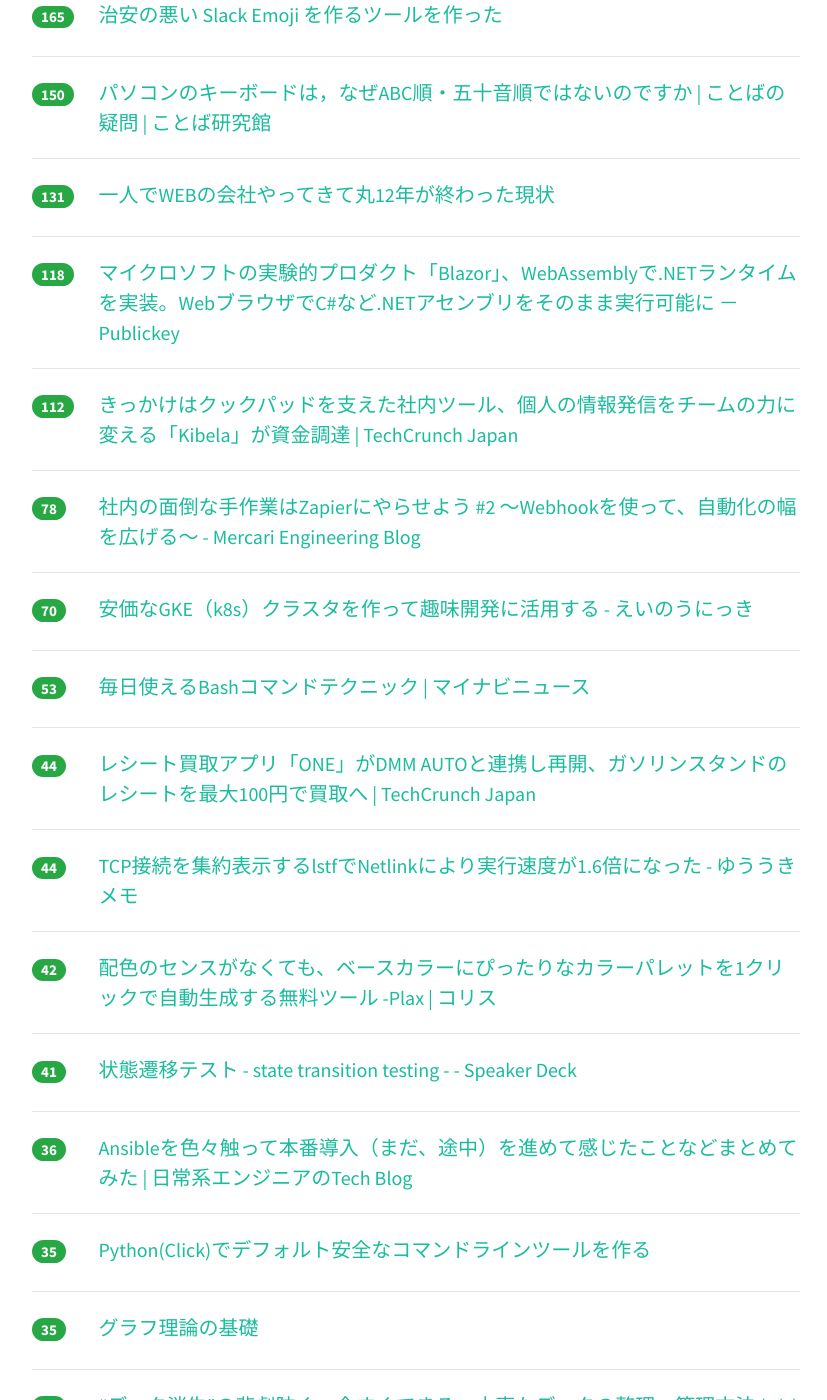
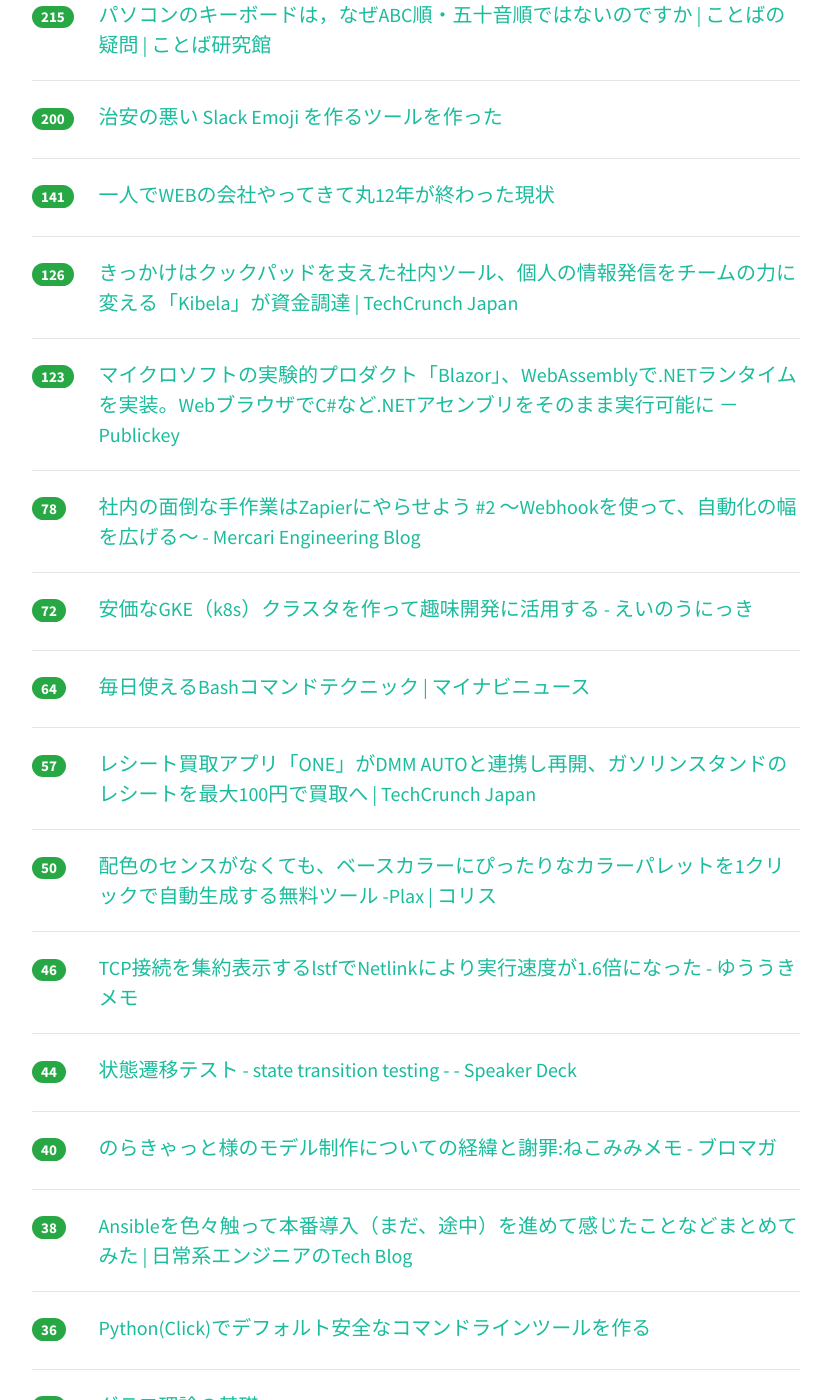
Before and after one commit to yatta47/hatena-matome-site, a Jekyll site: the page built from _posts/2018-06-18-hatena.md, in a window 1280 px wide and 1400 px high, scrolled down 652 px. Shown: the whole window, without its empty margins (224-1051 px from the left). Built offline with Jekyll 4.4.1, drawn with Linux system fonts in a browser that asks for light colours; nearby versions of some CDN libraries; some of the changed text lies outside the part shown.

Commit message:
Updated 2018-06-18

```diff
--- a/_posts/2018-06-18-hatena.md
+++ b/_posts/2018-06-18-hatena.md
@@ -1,49 +1,49 @@
 ---
 layout: post
 title:  "2018-06-18 はてぶIT"
-date:   2018-06-18 15:01:04
+date:   2018-06-18 16:01:10
 tags: [it-hotentry]
 ---
-37 件のデータあり
+39 件のデータあり
 
 <hr><div class="row">
-<div class="col-1"><span class="badge badge-pill badge-success h2">445</span></div>
+<div class="col-1"><span class="badge badge-pill badge-success h2">461</span></div>
 <div class="col-11"><a href='https://valuable.hatenablog.com/entry/masterpieces-8' target='_blank'>上級プログラマってどんな本読んでるの？中堅プログラマがマウンティング取られないための名著8選 - 世界が幸せで在ります様に</a></div>
 </div>
 <hr>
 <div class="row">
-<div class="col-1"><span class="badge badge-pill badge-success h2">242</span></div>
+<div class="col-1"><span class="badge badge-pill badge-success h2">270</span></div>
+<div class="col-11"><a href='http://kumagi.hatenablog.com/entry/queue_struggle' target='_blank'>分散キューという名の苦しみ - Software Transactional Memo</a></div>
+</div>
+<hr>
+<div class="row">
+<div class="col-1"><span class="badge badge-pill badge-success h2">258</span></div>
 <div class="col-11"><a href='https://anond.hatelabo.jp/20180617200828' target='_blank'>六本木TSUTAYAに暴言吐いてる人に書店員が暴言を吐いてみる @megg637</a></div>
 </div>
 <hr>
 <div class="row">
-<div class="col-1"><span class="badge badge-pill badge-success h2">233</span></div>
-<div class="col-11"><a href='http://kumagi.hatenablog.com/entry/queue_struggle' target='_blank'>分散キューという名の苦しみ - Software Transactional Memo</a></div>
+<div class="col-1"><span class="badge badge-pill badge-success h2">215</span></div>
+<div class="col-11"><a href='https://kotobaken.jp/qa/yokuaru/qa-35/' target='_blank'>パソコンのキーボードは，なぜABC順・五十音順ではないのですか | ことばの疑問 | ことば研究館</a></div>
 </div>
 <hr>
 <div class="row">
-<div class="col-1"><span class="badge badge-pill badge-success h2">165</span></div>
+<div class="col-1"><span class="badge badge-pill badge-success h2">200</span></div>
 <div class="col-11"><a href='https://qiita.com/zk_phi/items/8a24b8ad9d1eabd364aa' target='_blank'>治安の悪い Slack Emoji を作るツールを作った</a></div>
 </div>
 <hr>
 <div class="row">
-<div class="col-1"><span class="badge badge-pill badge-success h2">150</span></div>
-<div class="col-11"><a href='https://kotobaken.jp/qa/yokuaru/qa-35/' target='_blank'>パソコンのキーボードは，なぜABC順・五十音順ではないのですか | ことばの疑問 | ことば研究館</a></div>
-</div>
-<hr>
-<div class="row">
-<div class="col-1"><span class="badge badge-pill badge-success h2">131</span></div>
+<div class="col-1"><span class="badge badge-pill badge-success h2">141</span></div>
 <div class="col-11"><a href='https://anond.hatelabo.jp/20180617213823' target='_blank'>一人でWEBの会社やってきて丸12年が終わった現状</a></div>
 </div>
 <hr>
 <div class="row">
-<div class="col-1"><span class="badge badge-pill badge-success h2">118</span></div>
-<div class="col-11"><a href='https://www.publickey1.jp/blog/18/blazorwebassemblynetwebcnet.html' target='_blank'>マイクロソフトの実験的プロダクト「Blazor」、WebAssemblyで.NETランタイムを実装。WebブラウザでC#など.NETアセンブリをそのまま実行可能に － Publickey</a></div>
+<div class="col-1"><span class="badge badge-pill badge-success h2">126</span></div>
+<div class="col-11"><a href='https://jp.techcrunch.com/2018/06/18/bitjourney-fundraising/' target='_blank'>きっかけはクックパッドを支えた社内ツール、個人の情報発信をチームの力に変える「Kibela」が資金調達 | TechCrunch Japan</a></div>
 </div>
 <hr>
 <div class="row">
-<div class="col-1"><span class="badge badge-pill badge-success h2">112</span></div>
-<div class="col-11"><a href='https://jp.techcrunch.com/2018/06/18/bitjourney-fundraising/' target='_blank'>きっかけはクックパッドを支えた社内ツール、個人の情報発信をチームの力に変える「Kibela」が資金調達 | TechCrunch Japan</a></div>
+<div class="col-1"><span class="badge badge-pill badge-success h2">123</span></div>
+<div class="col-11"><a href='https://www.publickey1.jp/blog/18/blazorwebassemblynetwebcnet.html' target='_blank'>マイクロソフトの実験的プロダクト「Blazor」、WebAssemblyで.NETランタイムを実装。WebブラウザでC#など.NETアセンブリをそのまま実行可能に － Publickey</a></div>
 </div>
 <hr>
 <div class="row">
@@ -52,67 +52,67 @@ tags: [it-hotentry]
 </div>
 <hr>
 <div class="row">
-<div class="col-1"><span class="badge badge-pill badge-success h2">70</span></div>
+<div class="col-1"><span class="badge badge-pill badge-success h2">72</span></div>
 <div class="col-11"><a href='http://blog.a-know.me/entry/2018/06/17/220222' target='_blank'>安価なGKE（k8s）クラスタを作って趣味開発に活用する - えいのうにっき</a></div>
 </div>
 <hr>
 <div class="row">
-<div class="col-1"><span class="badge badge-pill badge-success h2">53</span></div>
+<div class="col-1"><span class="badge badge-pill badge-success h2">64</span></div>
 <div class="col-11"><a href='https://news.mynavi.jp/article/20180618-647436/' target='_blank'>毎日使えるBashコマンドテクニック | マイナビニュース</a></div>
 </div>
 <hr>
 <div class="row">
-<div class="col-1"><span class="badge badge-pill badge-success h2">44</span></div>
+<div class="col-1"><span class="badge badge-pill badge-success h2">57</span></div>
 <div class="col-11"><a href='https://jp.techcrunch.com/2018/06/18/one-dmm-auto/' target='_blank'>レシート買取アプリ「ONE」がDMM AUTOと連携し再開、ガソリンスタンドのレシートを最大100円で買取へ | TechCrunch Japan</a></div>
 </div>
 <hr>
 <div class="row">
-<div class="col-1"><span class="badge badge-pill badge-success h2">44</span></div>
+<div class="col-1"><span class="badge badge-pill badge-success h2">50</span></div>
+<div class="col-11"><a href='https://coliss.com/articles/build-websites/operation/design/ui-color-palette-generator-plax.html' target='_blank'>配色のセンスがなくても、ベースカラーにぴったりなカラーパレットを1クリックで自動生成する無料ツール -Plax | コリス</a></div>
+</div>
+<hr>
+<div class="row">
+<div class="col-1"><span class="badge badge-pill badge-success h2">46</span></div>
 <div class="col-11"><a href='https://memo.yuuk.io/entry/2018/06/18/003157' target='_blank'>TCP接続を集約表示するlstfでNetlinkにより実行速度が1.6倍になった - ゆううきメモ</a></div>
 </div>
 <hr>
 <div class="row">
-<div class="col-1"><span class="badge badge-pill badge-success h2">42</span></div>
-<div class="col-11"><a href='https://coliss.com/articles/build-websites/operation/design/ui-color-palette-generator-plax.html' target='_blank'>配色のセンスがなくても、ベースカラーにぴったりなカラーパレットを1クリックで自動生成する無料ツール -Plax | コリス</a></div>
-</div>
-<hr>
-<div class="row">
-<div class="col-1"><span class="badge badge-pill badge-success h2">41</span></div>
+<div class="col-1"><span class="badge badge-pill badge-success h2">44</span></div>
 <div class="col-11"><a href='https://speakerdeck.com/imtnd/zhuang-tai-qian-yi-tesuto-state-transition-testing?slide=1' target='_blank'>状態遷移テスト - state transition testing - - Speaker Deck</a></div>
 </div>
 <hr>
 <div class="row">
-<div class="col-1"><span class="badge badge-pill badge-success h2">36</span></div>
+<div class="col-1"><span class="badge badge-pill badge-success h2">40</span></div>
+<div class="col-11"><a href='http://ch.nicovideo.jp/nekomimi/blomaga/ar1579494?_topic=nicovideo_user_blomaga_upload' target='_blank'>のらきゃっと様のモデル制作についての経緯と謝罪:ねこみみメモ - ブロマガ</a></div>
+</div>
+<hr>
+<div class="row">
+<div class="col-1"><span class="badge badge-pill badge-success h2">38</span></div>
 <div class="col-11"><a href='https://sky-joker.tech/2018/06/16/ansible%E3%82%92%E8%89%B2%E3%80%85%E8%A7%A6%E3%81%A3%E3%81%A6%E6%9C%AC%E7%95%AA%E5%B0%8E%E5%85%A5%EF%BC%88%E3%81%BE%E3%81%A0%E3%80%81%E9%80%94%E4%B8%AD%EF%BC%89%E3%82%92%E9%80%B2%E3%82%81%E3%81%A6/' target='_blank'>Ansibleを色々触って本番導入（まだ、途中）を進めて感じたことなどまとめてみた | 日常系エンジニアのTech Blog</a></div>
 </div>
 <hr>
 <div class="row">
-<div class="col-1"><span class="badge badge-pill badge-success h2">35</span></div>
+<div class="col-1"><span class="badge badge-pill badge-success h2">36</span></div>
 <div class="col-11"><a href='https://qiita.com/shiimaxx/items/654763a9d7481f3c0188' target='_blank'>Python(Click)でデフォルト安全なコマンドラインツールを作る</a></div>
 </div>
 <hr>
 <div class="row">
-<div class="col-1"><span class="badge badge-pill badge-success h2">35</span></div>
+<div class="col-1"><span class="badge badge-pill badge-success h2">36</span></div>
 <div class="col-11"><a href='https://qiita.com/maskot1977/items/e1819b7a1053eb9f7d61' target='_blank'>グラフ理論の基礎</a></div>
 </div>
 <hr>
 <div class="row">
-<div class="col-1"><span class="badge badge-pill badge-success h2">33</span></div>
+<div class="col-1"><span class="badge badge-pill badge-success h2">35</span></div>
+<div class="col-11"><a href='http://vexus2.hatenablog.jp/entry/manga-village-technology' target='_blank'>漫画ビレッジを支える技術とオススメのマンガ - PhpStormと僕</a></div>
+</div>
+<hr>
+<div class="row">
+<div class="col-1"><span class="badge badge-pill badge-success h2">34</span></div>
 <div class="col-11"><a href='http://www.itmedia.co.jp/news/articles/1806/18/news028.html' target='_blank'>“データ消失”の悲劇防ぐ　今すぐできる、大事なデータの整理・管理方法 (1/2) - ITmedia NEWS</a></div>
 </div>
 <hr>
 <div class="row">
-<div class="col-1"><span class="badge badge-pill badge-success h2">33</span></div>
-<div class="col-11"><a href='http://vexus2.hatenablog.jp/entry/manga-village-technology' target='_blank'>漫画ビレッジを支える技術とオススメのマンガ - PhpStormと僕</a></div>
-</div>
-<hr>
-<div class="row">
 <div class="col-1"><span class="badge badge-pill badge-success h2">31</span></div>
-<div class="col-11"><a href='http://ch.nicovideo.jp/nekomimi/blomaga/ar1579494?_topic=nicovideo_user_blomaga_upload' target='_blank'>のらきゃっと様のモデル制作についての経緯と謝罪:ねこみみメモ - ブロマガ</a></div>
-</div>
-<hr>
-<div class="row">
-<div class="col-1"><span class="badge badge-pill badge-success h2">30</span></div>
 <div class="col-11"><a href='https://qiita.com/herumi/items/d8645efe2cc5be2e7ee3' target='_blank'>準同型暗号の最前線1（入門編）</a></div>
 </div>
 <hr>
@@ -122,8 +122,18 @@ tags: [it-hotentry]
 </div>
 <hr>
 <div class="row">
-<div class="col-1"><span class="badge badge-pill badge-success h2">26</span></div>
+<div class="col-1"><span class="badge badge-pill badge-success h2">27</span></div>
 <div class="col-11"><a href='http://katsumakazuyo.hatenablog.com/entry/2018/06/18/085726' target='_blank'>なんと、「メルアド」が「死語」になっていたことを知った昨日 - 勝間和代が徹底的にマニアックな話をアップするブログ</a></div>
+</div>
+<hr>
+<div class="row">
+<div class="col-1"><span class="badge badge-pill badge-success h2">24</span></div>
+<div class="col-11"><a href='https://www.webdesignfacts.net/entry/particle-animation' target='_blank'>コピペで簡単！サイト制作のアクセントになるパーティクル(粒子・分子)エフェクト・アニメーション14選！【CSS/JS】 - Web Design Facts</a></div>
+</div>
+<hr>
+<div class="row">
+<div class="col-1"><span class="badge badge-pill badge-success h2">23</span></div>
+<div class="col-11"><a href='https://speakerdeck.com/k1low/phpconfuk-rej?slide=1' target='_blank'>CIフレンドリなDBドキュメント生成ツールでドキュメントの最新を維持し続ける / phpconfuk_rej - Speaker Deck</a></div>
 </div>
 <hr>
 <div class="row">
@@ -132,18 +142,13 @@ tags: [it-hotentry]
 </div>
 <hr>
 <div class="row">
-<div class="col-1"><span class="badge badge-pill badge-success h2">22</span></div>
-<div class="col-11"><a href='https://speakerdeck.com/k1low/phpconfuk-rej?slide=1' target='_blank'>CIフレンドリなDBドキュメント生成ツールでドキュメントの最新を維持し続ける / phpconfuk_rej - Speaker Deck</a></div>
+<div class="col-1"><span class="badge badge-pill badge-success h2">21</span></div>
+<div class="col-11"><a href='https://cakes.mu/posts/21251' target='_blank'>「起業して失敗する人」に共通する残念な考え方｜起業3年目までの教科書 はじめてのキャッシュエンジン経営｜大竹慎太郎｜cakes（ケイクス）</a></div>
 </div>
 <hr>
 <div class="row">
 <div class="col-1"><span class="badge badge-pill badge-success h2">20</span></div>
 <div class="col-11"><a href='https://www.jungleocean.com/programming/180618jquery-accordion' target='_blank'>【コピペOK】jQueryのアコーディオンメニュー実装サンプル10選！ │ ジャングルオーシャン</a></div>
-</div>
-<hr>
-<div class="row">
-<div class="col-1"><span class="badge badge-pill badge-success h2">20</span></div>
-<div class="col-11"><a href='https://www.webdesignfacts.net/entry/particle-animation' target='_blank'>コピペで簡単！サイト制作のアクセントになるパーティクル(粒子・分子)エフェクト・アニメーション14選！【CSS/JS】 - Web Design Facts</a></div>
 </div>
 <hr>
 <div class="row">
@@ -162,23 +167,28 @@ tags: [it-hotentry]
 </div>
 <hr>
 <div class="row">
+<div class="col-1"><span class="badge badge-pill badge-success h2">17</span></div>
+<div class="col-11"><a href='https://libguides.lib.keio.ac.jp/e-resource/link-prefetching' target='_blank'>【注意】ブラウザの先読み機能による大量アクセスについて - 電子ジャーナル・電子ブックを使う - Keio University LibGuides at Keio University Media Center / 慶應義塾大学メディアセンター</a></div>
+</div>
+<hr>
+<div class="row">
+<div class="col-1"><span class="badge badge-pill badge-success h2">15</span></div>
+<div class="col-11"><a href='https://www.irasutoya.com/2018/06/blog-post_718.html' target='_blank'>カーボンナノチューブのイラスト | かわいいフリー素材集 いらすとや</a></div>
+</div>
+<hr>
+<div class="row">
+<div class="col-1"><span class="badge badge-pill badge-success h2">15</span></div>
+<div class="col-11"><a href='https://gigazine.net/news/20180617-china-track-citizen-cars-rfid-chip/' target='_blank'>車への無線IDチップ取り付けが義務化へ、中国でさらなる監視強化か - GIGAZINE</a></div>
+</div>
+<hr>
+<div class="row">
 <div class="col-1"><span class="badge badge-pill badge-success h2">14</span></div>
 <div class="col-11"><a href='http://d.hatena.ne.jp/himaginary/20180617/Summers_on_natural_rate_hypothesis_straitjacket' target='_blank'>金融政策で潜在成長力は上げられる - himaginaryの日記</a></div>
 </div>
 <hr>
 <div class="row">
 <div class="col-1"><span class="badge badge-pill badge-success h2">13</span></div>
-<div class="col-11"><a href='https://www.irasutoya.com/2018/06/blog-post_718.html' target='_blank'>カーボンナノチューブのイラスト | かわいいフリー素材集 いらすとや</a></div>
-</div>
-<hr>
-<div class="row">
-<div class="col-1"><span class="badge badge-pill badge-success h2">13</span></div>
 <div class="col-11"><a href='https://tanaka4545kakuei.hatenablog.com/entry/2018/06/17/234325' target='_blank'>ブロガーという病。あるいは私はいかにしてフライドポテトのように少女のパンチラを貪ったのか - ３０代重役パパのアグレッシブな余暇</a></div>
-</div>
-<hr>
-<div class="row">
-<div class="col-1"><span class="badge badge-pill badge-success h2">13</span></div>
-<div class="col-11"><a href='https://gigazine.net/news/20180617-china-track-citizen-cars-rfid-chip/' target='_blank'>車への無線IDチップ取り付けが義務化へ、中国でさらなる監視強化か - GIGAZINE</a></div>
 </div>
 <hr>
 <div class="row">
```
